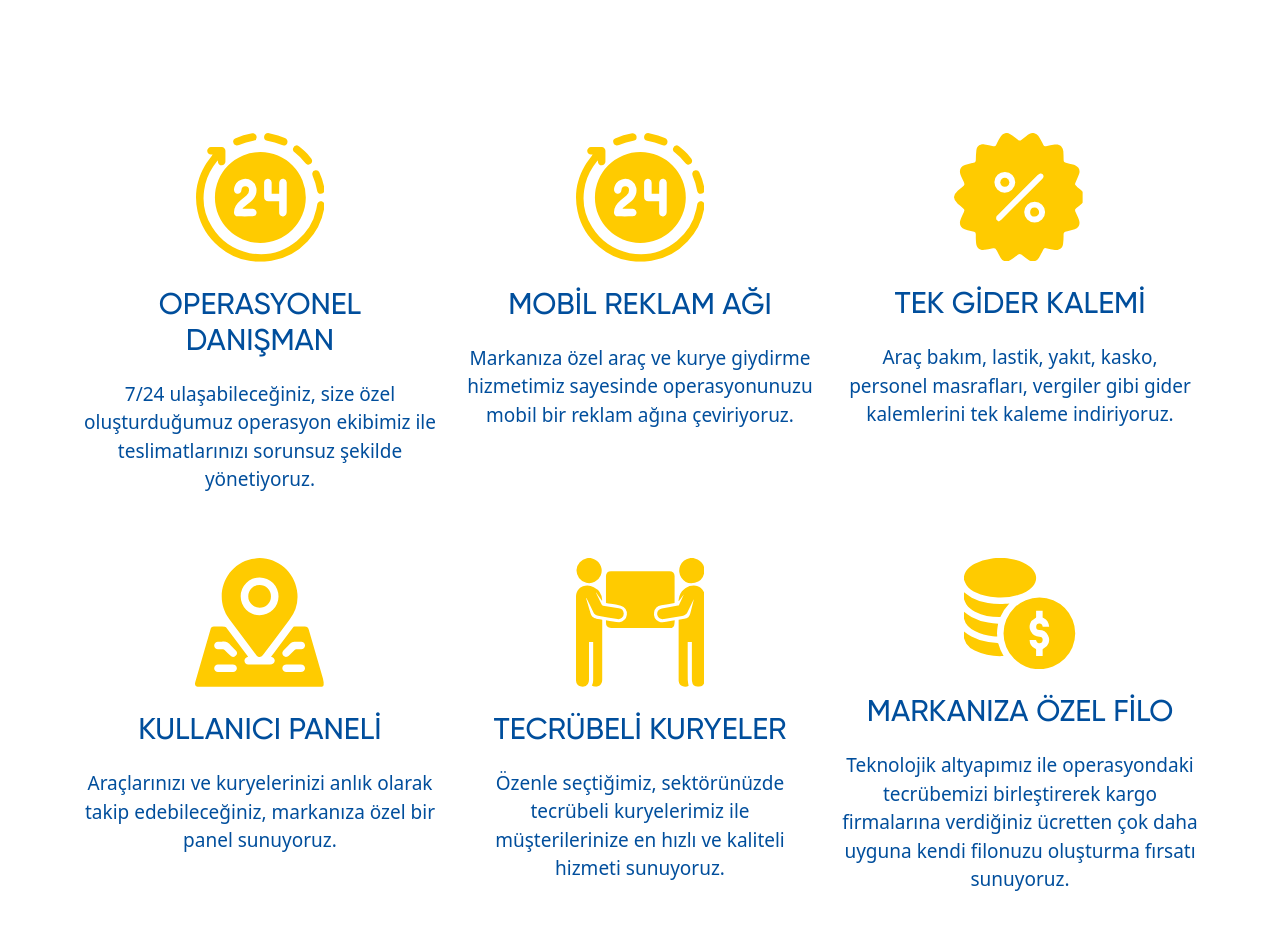
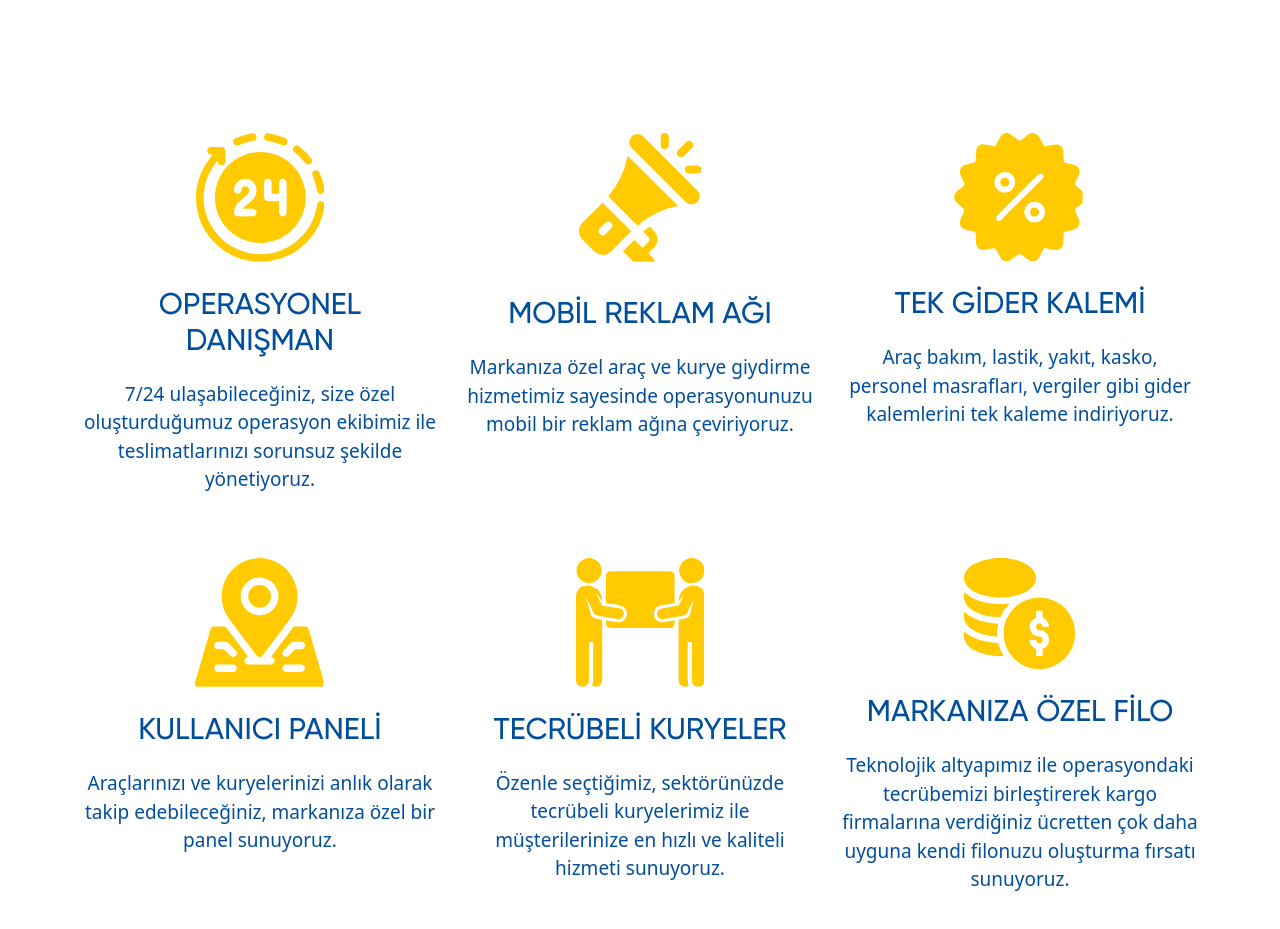
Before and after one commit to AzarAhmadov/kuryeArac-project, a plain HTML site: page index.html in a window 1280 px wide. Shown: the part 1120-2049 px from the top of the page. Drawn offline with Linux system fonts and the light colour scheme.

Commit message:
svg elave edildi

```diff
--- a/index.html
+++ b/index.html
@@ -148,21 +148,23 @@
                     </div>
                     <div class="col-lg-4 col-md-6 col-12">
                         <div class="card-item">
-                            <svg id="Group_2" data-name="Group 2" xmlns="http://www.w3.org/2000/svg" xmlns:xlink="http://www.w3.org/1999/xlink" width="128.643" height="128.835" viewBox="0 0 128.643 128.835">
+                          <svg id="Group_6" data-name="Group 6" xmlns="http://www.w3.org/2000/svg" xmlns:xlink="http://www.w3.org/1999/xlink" width="122.306" height="138.494" viewBox="0 0 122.306 138.494">
                             <defs>
                               <clipPath id="clip-path">
-                                    <rect id="Rectangle_5" data-name="Rectangle 5" width="128.643" height="128.835" fill="#ffcb00"/>
+                                <rect id="Rectangle_6" data-name="Rectangle 6" width="122.306" height="138.494" fill="#ffcb00"/>
                               </clipPath>
                             </defs>
-                                <g id="Group_1" data-name="Group 1" clip-path="url(#clip-path)">
-                                  <path id="Path_3" data-name="Path 3" d="M59.826,156.729c-2.182-.322-4.372-.6-6.545-.975a62.272,62.272,0,0,1-29.968-13.943,63.213,63.213,0,0,1-21.781-35.7C-1.971,90.1.582,74.969,8.7,60.817c2.068-3.6,4.774-6.841,7.19-10.244.21-.3.445-.574.821-1.057-.685,0-1.166.006-1.646,0a3.764,3.764,0,1,1,.03-7.524q5.273-.022,10.547,0A3.669,3.669,0,0,1,29.429,45.8c.019,3.431.009,6.861,0,10.292a3.777,3.777,0,1,1-7.531.091,1.185,1.185,0,0,0-.288-.774c-1.47,1.992-3.025,3.927-4.394,5.986A55.792,55.792,0,0,0,8.146,85.042,54.3,54.3,0,0,0,16.065,122c8.743,13.992,21.268,22.907,37.482,26.057,17.576,3.414,33.434-.914,47.286-12.171a55.138,55.138,0,0,0,19.4-31.382c.351-1.544.589-3.115.853-4.678.345-2.036,1.437-3.295,3.146-3.577,1.813-.3,3.27.548,4.193,2.433a1.94,1.94,0,0,0,.222.295v2.511a1.409,1.409,0,0,0-.227.415,62.346,62.346,0,0,1-16.908,34.4,64.245,64.245,0,0,1-35.97,19.421c-2.293.412-4.614.671-6.921,1Z" transform="translate(0 -27.894)" fill="#ffcb00"/>
-                                  <path id="Path_4" data-name="Path 4" d="M358.948,131.659c-.758,1.531-1.766,2.729-3.658,2.76a3.666,3.666,0,0,1-3.827-3.1,63.184,63.184,0,0,0-4.452-14.665,6.045,6.045,0,0,1-.352-3.118,3.363,3.363,0,0,1,3.053-2.711,3.646,3.646,0,0,1,3.916,2.1,67.388,67.388,0,0,1,5.08,15.775,4.2,4.2,0,0,0,.242.7Z" transform="translate(-230.304 -73.629)" fill="#ffcb00"/>
-                                  <path id="Path_5" data-name="Path 5" d="M101.671,147.859a45.444,45.444,0,1,1,45.543-45.3,45.619,45.619,0,0,1-45.543,45.3m-17.3-34.146-.4-.522c.832-.685,1.657-1.381,2.5-2.053,1.765-1.408,3.571-2.768,5.307-4.212,4.388-3.651,6.873-8.135,5.977-14.042a11.222,11.222,0,0,0-12.543-9.141c-5.4.882-8.893,4.452-9.736,9.966-.4,2.608,1.037,4.683,3.406,4.922,2.106.212,3.831-1.5,4.04-4.013a3.773,3.773,0,0,1,7.535.175,6.759,6.759,0,0,1-2.606,5.59c-1.966,1.686-4.038,3.249-6.055,4.877-3.782,3.051-6.252,6.817-6.4,11.832a3.815,3.815,0,0,0,3.9,4.14c4.939.043,9.878.032,14.816,0a3.808,3.808,0,0,0,3.6-2.457,3.76,3.76,0,0,0-3.7-5.054c-3.216-.045-6.432-.01-9.649-.01m36.223-7.53v1.476c0,3.22-.023,6.439.011,9.659a3.734,3.734,0,0,0,2.891,3.763,3.5,3.5,0,0,0,3.978-1.625,5.9,5.9,0,0,0,.631-2.621c.043-9.617.027-19.234.026-28.852a7.724,7.724,0,0,0-.021-.877,3.844,3.844,0,0,0-3.026-3.413,3.481,3.481,0,0,0-3.775,1.6,5.837,5.837,0,0,0-.684,2.6c-.075,3.541-.031,7.085-.031,10.675H113.06V97.267c0-3.178.01-6.356,0-9.533a3.92,3.92,0,0,0-2.44-3.87,3.764,3.764,0,0,0-5.085,3.781c-.031,4.683-.012,9.366-.008,14.05q0,4.479,4.453,4.487c3.471.006,6.941,0,10.616,0" transform="translate(-37.41 -37.857)" fill="#ffcb00"/>
-                                  <path id="Path_6" data-name="Path 6" d="M207.033,0c3.3.848,6.632,1.6,9.9,2.576,2.311.688,4.551,1.626,6.792,2.529a3.8,3.8,0,0,1,2.4,5.049c-.839,2.084-3,2.9-5.317,1.948A59.555,59.555,0,0,0,206.1,7.762a3.73,3.73,0,0,1-3.086-4.214A4.293,4.293,0,0,1,207.033,0" transform="translate(-134.884)" fill="#ffcb00"/>
-                                  <path id="Path_7" data-name="Path 7" d="M129.85.865c2.464-.032,4.159,1.341,4.369,3.224a3.76,3.76,0,0,1-3.174,4.265,60.862,60.862,0,0,0-14.362,4.195,6.053,6.053,0,0,1-3.122.329A3.225,3.225,0,0,1,110.9,9.924,3.375,3.375,0,0,1,112.7,6.1,59.945,59.945,0,0,1,129.85.865" transform="translate(-73.654 -0.574)" fill="#ffcb00"/>
-                                  <path id="Path_8" data-name="Path 8" d="M292.933,36.8a11.587,11.587,0,0,1,2.33,1.053,61.675,61.675,0,0,1,12.051,12,3.84,3.84,0,0,1-.535,5.477,3.768,3.768,0,0,1-5.43-.816,60.935,60.935,0,0,0-10.712-10.7,3.661,3.661,0,0,1-1.334-4.341,4.115,4.115,0,0,1,3.63-2.675" transform="translate(-192.075 -24.455)" fill="#ffcb00"/>
+                            <g id="Group_5" data-name="Group 5" clip-path="url(#clip-path)">
+                              <path id="Path_9" data-name="Path 9" d="M143.781,303.748a14.368,14.368,0,0,1-5.809-3.975c-5.177-5.085-10.412-10.11-15.63-15.153-.349-.337-.749-.622-1.053-.872l11.6-11.578,8.053,7.751c1.981-1.944,3.971-3.775,5.813-5.744a3.83,3.83,0,0,0-.23-5.477c-1.572-1.609-3.218-3.145-4.987-4.864l6.723-5.1a77.1,77.1,0,0,1,5.3,5.687,11.832,11.832,0,0,1-.847,15.365c-1.847,1.965-3.882,3.755-5.848,5.641,1.58,1.629,2.981,3.063,4.37,4.509a8.059,8.059,0,0,1-.765,12.045,20.1,20.1,0,0,1-3.436,1.764Z" transform="translate(-77.467 -165.254)" fill="#ffcb00"/>
+                              <path id="Path_10" data-name="Path 10" d="M100.367,62.641,150.8,113.069c-15.295,2.8-28.665,9.75-40.435,19.635L80.914,103.266a87.308,87.308,0,0,0,19.453-40.625" transform="translate(-51.679 -40.009)" fill="#ffcb00"/>
+                              <path id="Path_11" data-name="Path 11" d="M23.591,192.786l28.675,28.655c-.191.214-.438.52-.715.8q-9.267,9.275-18.542,18.543c-5.727,5.715-12.86,5.7-18.589-.024Q9.257,235.6,4.1,230.435c-5.46-5.483-5.464-12.732-.006-18.2Q13.4,202.912,22.734,193.6c.313-.312.639-.611.857-.819m5.442,18.737a7.376,7.376,0,0,0-2.174,1.06c-2.146,1.988-4.231,4.051-6.209,6.205a3.961,3.961,0,0,0,.241,5.4,3.908,3.908,0,0,0,5.491.127q3.145-2.963,6.106-6.119a3.7,3.7,0,0,0,.589-4.278c-.7-1.555-1.994-2.236-4.044-2.394" transform="translate(0 -123.132)" fill="#ffcb00"/>
+                              <path id="Path_12" data-name="Path 12" d="M147.328,2.956a8.239,8.239,0,0,1,5.616,2.1c.268.24.524.5.779.751Q180.26,32.345,206.8,58.873c2.307,2.3,3.406,4.935,2.615,8.186A8.119,8.119,0,0,1,196.233,71.3c-.342-.293-.659-.616-.977-.934Q168.715,43.837,142.178,17.3c-3.285-3.286-3.77-7.525-1.25-10.984a7.939,7.939,0,0,1,6.4-3.362" transform="translate(-88.988 -1.888)" fill="#ffcb00"/>
+                              <path id="Path_13" data-name="Path 13" d="M275.439,38.664c-2.129-.117-3.408-.853-4.09-2.393a3.789,3.789,0,0,1,.642-4.4q4.167-4.328,8.5-8.493a4.023,4.023,0,0,1,5.516.147,3.879,3.879,0,0,1,.343,5.387c-2.852,3.057-5.853,5.981-8.882,8.865a5.637,5.637,0,0,1-2.028.886" transform="translate(-173.042 -14.278)" fill="#ffcb00"/>
+                              <path id="Path_14" data-name="Path 14" d="M226.127,8.118c0-1.4-.038-2.793.008-4.188A3.959,3.959,0,0,1,230.1,0a4,4,0,0,1,4.141,3.918q.088,4.186,0,8.375a4.006,4.006,0,0,1-4.129,3.932,3.961,3.961,0,0,1-3.979-3.92c-.048-1.394-.009-2.792-.009-4.188" transform="translate(-144.417 0)" fill="#ffcb00"/>
+                              <path id="Path_15" data-name="Path 15" d="M301.583,97.925c-1.351,0-2.7.022-4.053,0a4.05,4.05,0,0,1,.01-8.1q4.121-.044,8.242,0a4.049,4.049,0,0,1-.009,8.1c-1.4.026-2.792,0-4.189,0" transform="translate(-187.488 -57.354)" fill="#ffcb00"/>
                             </g>
                           </svg>
+
                               <h4 class="card-title">
                                 MOBİL REKLAM AĞI
                               </h4>
```
Also changed, not shown: assets/svg/Group 6.svg (added). Lines whose indentation alone changed are shown as unchanged.
